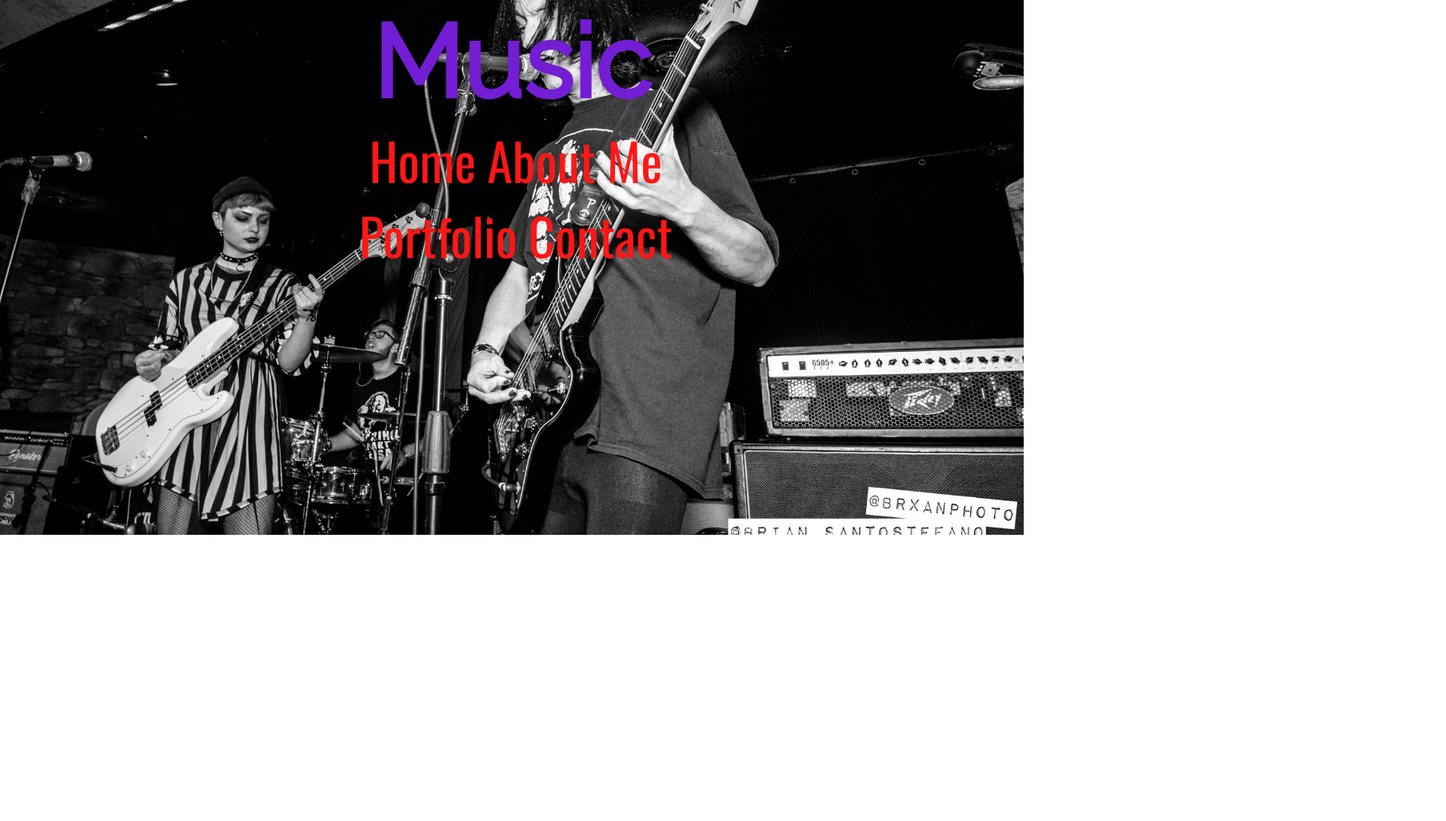
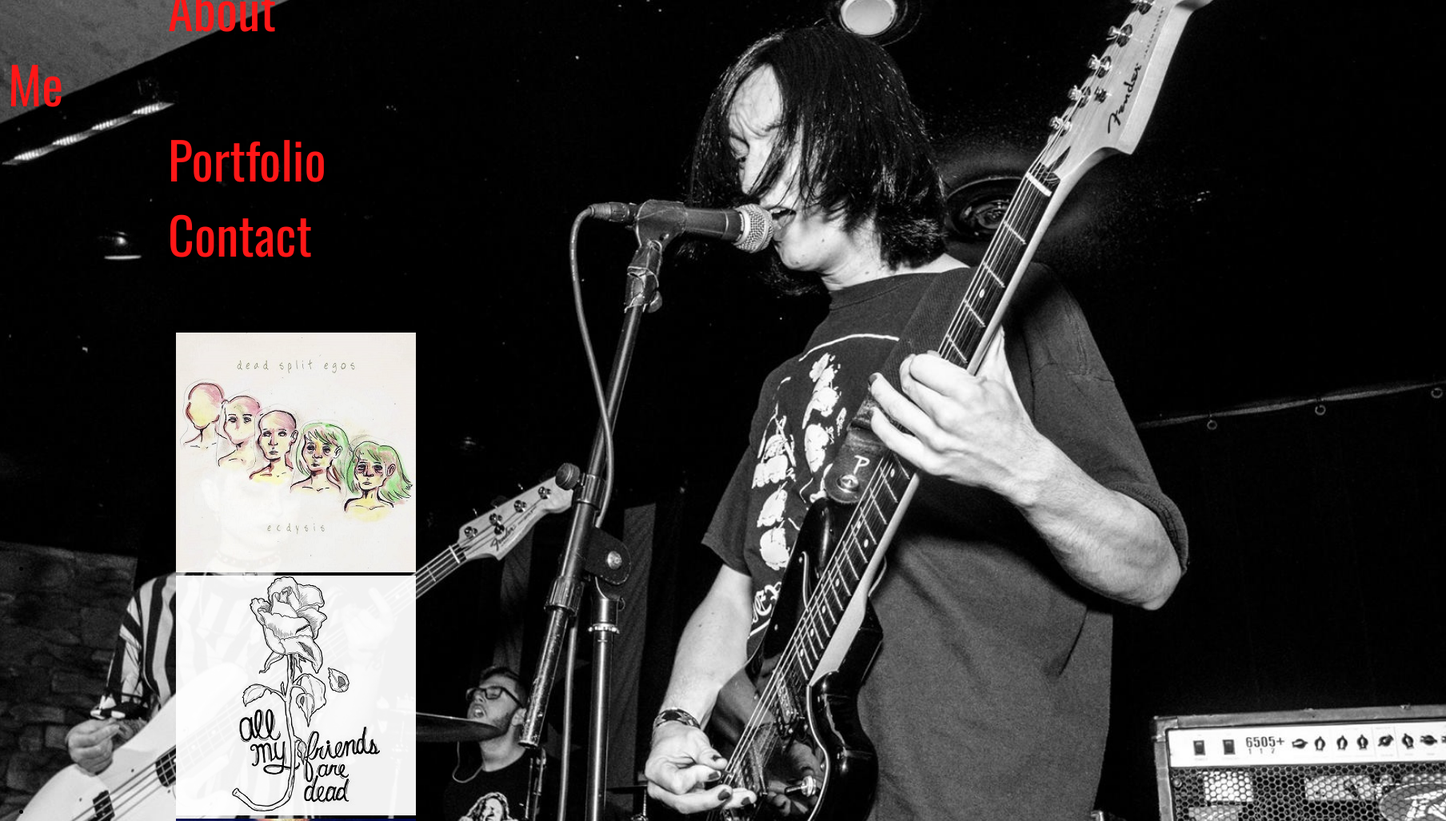
Before and after one commit to opticalfalicy/personalsite, a plain HTML site: page music.html in a window 1280 px wide. Shown: the part 131-1158 px from the top of the page at 80% size, 1808 px wide, since content can reach past the window. Before the commit the page ends 800 px from the top, so only its background shows below. Drawn offline with nearby package versions, Linux system fonts and the light colour scheme.

Commit message:
Added Pics to Music

```diff
--- a/music.html
+++ b/music.html
@@ -4,7 +4,7 @@
     <meta charset="UTF-8">
     <meta name="viewport" content="width=device-width, initial-scale=1.0">
     <meta http-equiv="X-UA-Compatible" content="ie=edge">
-    <title>Welcome</title>
+    <title>Music</title>
     <link rel="stylesheet" type="text/css" href="musicstyle.css">
     <link rel="stylesheet" type="text/css" href="media.css">
 </head>
@@ -14,13 +14,22 @@
     <section class="intro">
         <div class="inner">
             <div class="content">
-                <h1>Music</h1>
-
                 <div id="nav">
                 <a class="navbtn" href="index.html">Home</a>
                 <a class="navbtn" href="about.html">About Me</a>
                 <a class="navbtn" href="#">Portfolio</a>
                 <a class="navbtn" href="contact.html">Contact</a>
+
+
+            </div>
+
+            <div class="bandcamp">
+                <ul class="bandcamp-link-list">
+                    <li><a href="https://deadsplitegos.bandcamp.com/" target="_blank" class="bandcamp-links" ><img src="ecdysis.jpg" id="deadsplitegos"></a></li>
+                    <li><a href="https://amfadchi.bandcamp.com/album/demo" target="_blank" class="bandcamp-links" id="amfad"><img src="amfadcover.jpg" id="amfad"></a></li>
+                    <li><a href="https://sohemo.bandcamp.com/" class="bandcamp-links" target="_blank" id="oh"><img src="ohcover.jpg"></a></li>
+                </ul>
+
             </div>
             </div>
         </div>
--- a/musicstyle.css
+++ b/musicstyle.css
@@ -21,31 +21,27 @@ html, body{
 
 .intro .inner {
     display: table-cell;
-    vertical-align: middle;
+   vertical-align: top;
     width: 100%;
     max-width: none;
 
 }
 
 .content {
-    max-width: 500px;
+    max-width: 800px;
     margin: 0 auto;
-    text-align: center;
+    margin-right: 1200px;
+    /*text-align: center;*/
 }
 
-.content h1{
-    font-family: 'Raleway', sans-serif;
-    color: rgb(115, 29, 212);
-    /*text-shadow: 0px 0px 200px #000;*/
-    font-size: 800%;
-    margin-bottom: 0px;
-}
+/* Start Navbar */
 
 #nav{
-    text-align: center;
-    vertical-align: middle;
+    /*text-align: center;
+    vertical-align: middle;*/
     margin-left: 10px;
-    margin-bottom: 300px;
+    margin-bottom: 0px;
+    float: none;
 
 }
 .navbtn {
@@ -53,11 +49,36 @@ html, body{
     font-family: 'Oswald', sans-serif;
     color: #ff1717;
     font-size: 400%;
-    padding: 0px 5px 0px 5px;
+    padding: 0px 200px 0px 200px;
     text-decoration: none;
 
 }
 
 .navbtn:hover {
-    color: rgb(112, 5, 5);
+    color: rgb(91, 5, 112);
 }
+
+/* End Nav - Start Links */
+
+.bandcamp{
+    max-width: 100%;
+    width: 400%;
+    height: 400%;
+    margin: 0 auto;
+    margin-top: 10%;
+    opacity: .95;
+
+    display: inline-block;
+}
+
+.bandcamp-link-list{
+    width: 100%;
+    height: 500%;
+
+}
+
+.bandcamp-links {
+    width: 200px;
+    height: 200px;
+    margin-left: 180px;
+}
```
Also changed, not shown: amfadcover.jpg (added), ecdysis.jpg (added), ohcover.jpg (added).
